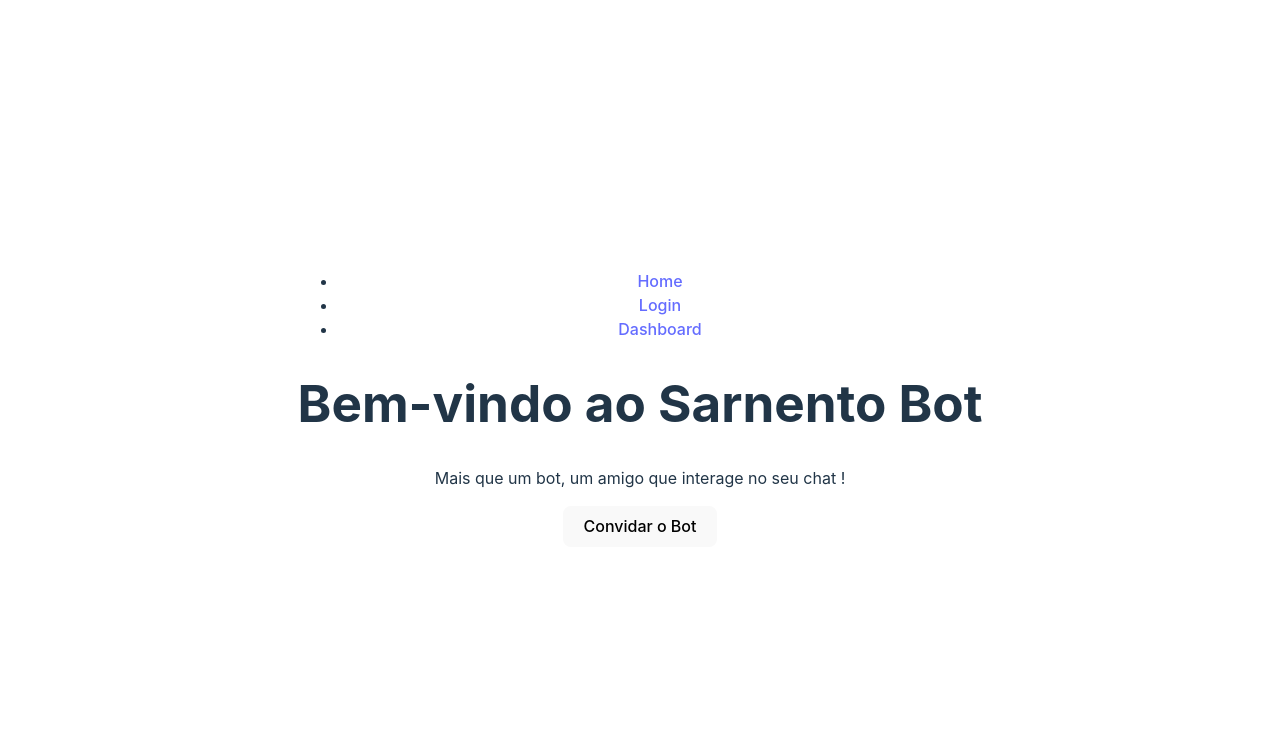
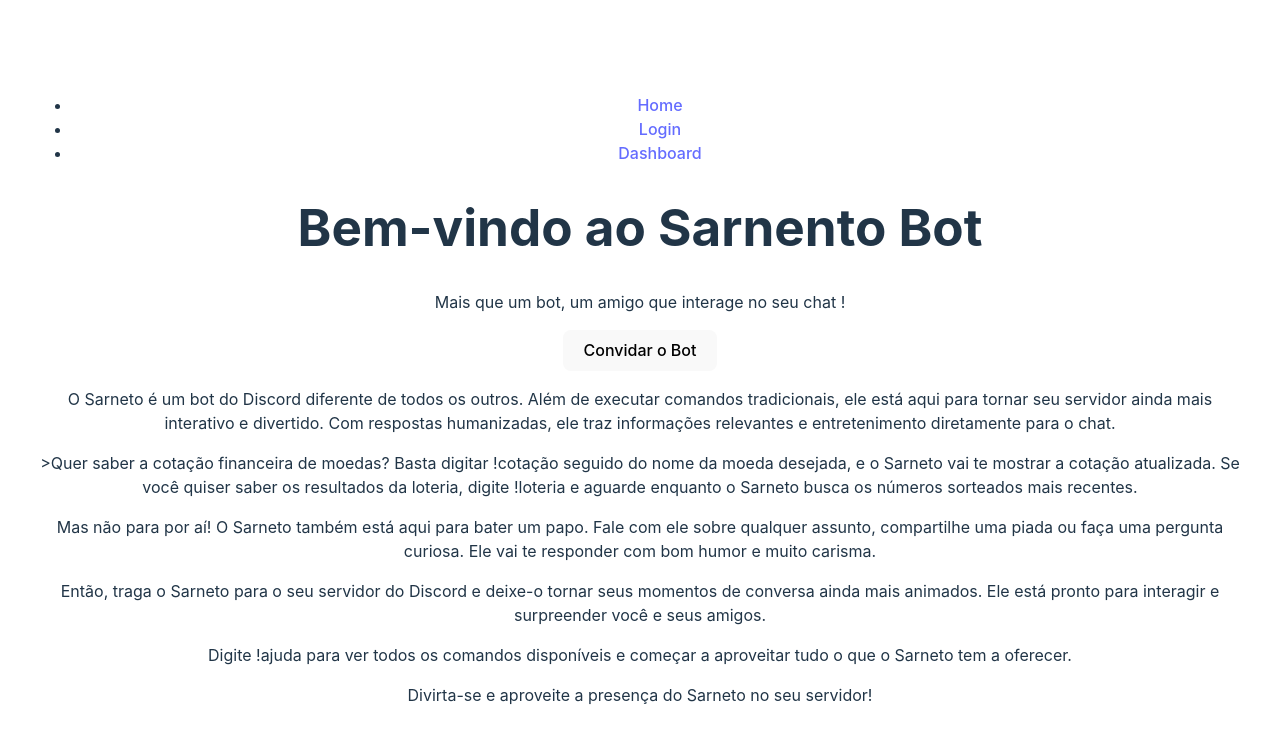
Before and after one commit to mrxcao/sarnento_front, a Vue app: page / in a window 1280 px wide. Shown: the top 744 px of the page. Built offline with nearby package versions, Linux system fonts and the light colour scheme; no server answers.

Commit message:
texto home

```diff
--- a/src/views/HomeView.vue
+++ b/src/views/HomeView.vue
@@ -3,14 +3,43 @@
     <h1>Bem-vindo ao Sarnento Bot</h1>
     <p>Mais que um bot, um amigo que interage no seu chat !</p>
     <button @click="inviteBot">Convidar o Bot</button>
+
+
+    <p>O Sarneto é um bot do Discord diferente de todos os outros. Além de executar comandos tradicionais, ele está aqui para tornar seu servidor ainda mais interativo e divertido.
+      Com respostas humanizadas, ele traz informações relevantes e entretenimento diretamente para o chat.</p>
+
+    <p>>Quer saber a cotação financeira de moedas? Basta digitar !cotação seguido do nome da moeda desejada, e o Sarneto vai te mostrar a cotação atualizada. Se você quiser saber os resultados da loteria, digite !loteria e aguarde enquanto o Sarneto busca os números sorteados mais recentes.</p>
+
+      <p>Mas não para por aí! O Sarneto também está aqui para bater um papo. Fale com ele sobre qualquer assunto, compartilhe uma piada ou faça uma pergunta curiosa. Ele vai te responder com bom humor e muito carisma.</p>
+
+        <p>Então, traga o Sarneto para o seu servidor do Discord e deixe-o tornar seus momentos de conversa ainda mais animados. Ele está pronto para interagir e surpreender você e seus amigos.</p>
+
+          <p>Digite !ajuda para ver todos os comandos disponíveis e começar a aproveitar tudo o que o Sarneto tem a oferecer.</p>
+
+            <p>Divirta-se e aproveite a presença do Sarneto no seu servidor!</p>
+
+            <button class="back-to-top" @click="scrollToTop" v-if="showButton">
+      Voltar ao Topo
+    </button>
+
   </div>
   </template>
 
   <script>
-  // @ is an alias to /src
 
   export default {
     name: 'HomeView',
+    data() {
+    return {
+      showButton: false,
+    };
+  },
+  mounted() {
+    window.addEventListener('scroll', this.handleScroll);
+  },
+  beforeUnmount() {
+    window.removeEventListener('scroll', this.handleScroll);
+  },
     components: {
 
     },
@@ -20,6 +49,18 @@
         const inviteUrl = 'https://discord.com/oauth2/authorize?client_id=722913076344782858&scope=bot&permissions=549755289087';
         window.open(inviteUrl, '_blank');
       },
+
+      handleScroll() {
+      // Exibe ou oculta o botão dependendo da posição do scroll
+      this.showButton = window.scrollY > 200;
+    },
+    scrollToTop() {
+      // Faz a animação de scroll até o topo
+      window.scrollTo({
+        top: 0,
+        behavior: 'smooth',
+      });
+    },
     },
   }
   </script>
```
